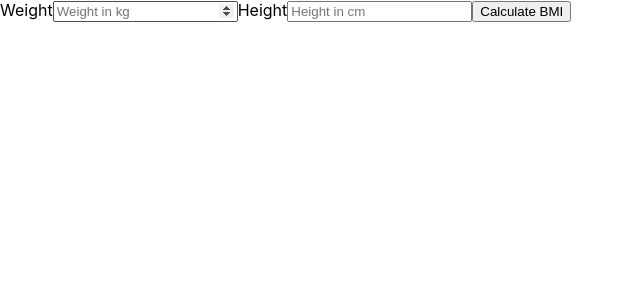
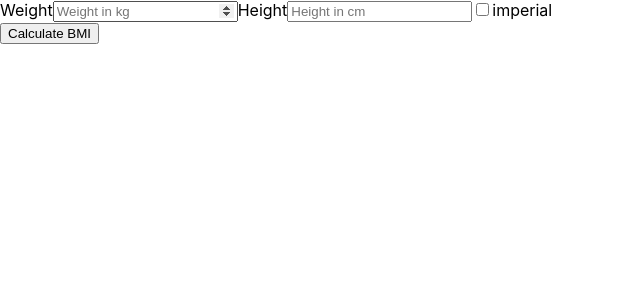
Before and after one commit to kermit-klein/react-bmi, a React (Create React App) app: page / in a window 1280 px wide. Shown: the top 300 px of the page, without its empty margins (0-640 px from the left). Built offline with nearby package versions, Linux system fonts and the light colour scheme.

Commit message:
Implemented the imperial component

```diff
--- a/src/App.jsx
+++ b/src/App.jsx
@@ -10,17 +10,27 @@ class App extends Component {
     height: "",
     bmiValue: "",
     bmiMessage: "",
+    imperial: false,
   };
 
-  onChangeHandler = (e) => this.setState({ [e.target.name]: e.target.value });
+  onChangeHandler = (e) => {
+    this.setState({
+      [e.target.name]: e.target.value,
+    });
+  };
 
   onSubmitHandler = (e) => {
     e.preventDefault();
     const [bmiValue, bmiMessage] = calculateBmi(
       this.state.weight,
-      this.state.height
+      this.state.height,
+      this.state.imperial
     );
     this.setState({ bmiValue: bmiValue, bmiMessage: bmiMessage });
+  };
+
+  onChangeCheck = () => {
+    this.setState({ imperial: !this.state.imperial });
   };
 
   render() {
@@ -29,8 +39,10 @@ class App extends Component {
         <Form
           weight={this.state.weight}
           height={this.state.height}
+          imperial={this.state.imperial}
           onChangeHandler={this.onChangeHandler}
           onSubmitHandler={this.onSubmitHandler}
+          onChangeCheck={this.onChangeCheck}
         />
         {this.state.bmiValue && (
           <Message
--- a/src/components/Form.jsx
+++ b/src/components/Form.jsx
@@ -1,13 +1,16 @@
 import React from "react";
 
 const Form = (props) => {
+  const placeholder_w = props.imperial ? "Weight in lbs" : "Weight in kg";
+  const placeholder_h = props.imperial ? "Height in inch" : "Height in cm";
+
   return (
     <form onSubmit={props.onSubmitHandler}>
       <label htmlFor="weight">Weight</label>
       <input
         type="number"
         required
-        placeholder="Weight in kg"
+        placeholder={placeholder_w}
         value={props.weight}
         name="weight"
         id="weight"
@@ -17,12 +20,15 @@ const Form = (props) => {
       <input
         type="number"
         required
-        placeholder="Height in cm"
+        placeholder={placeholder_h}
         value={props.height}
         name="height"
         id="height"
         onChange={props.onChangeHandler}
       />
+      <input type="checkbox" name="imperial" onChange={props.onChangeCheck} />
+      <label>imperial</label>
+      <br />
       <button id="calculate">Calculate BMI</button>
     </form>
   );
--- a/src/helpers/bmihelper.js
+++ b/src/helpers/bmihelper.js
@@ -1,11 +1,9 @@
 export const calculateBmi = (weight, height, imperial) => {
+  let bmiValue;
   if (!imperial) {
-    const bmiValue = (weight / ((height / 100) * (height / 100))).toFixed(2);
+    bmiValue = (weight / ((height / 100) * (height / 100))).toFixed(2);
   } else {
-    const bmiValue = (
-      (weight / ((height / 100) * (height / 100))) *
-      703
-    ).toFixed(2);
+    bmiValue = ((703 * weight) / (height * height)).toFixed(2);
   }
   const bmiMessage = setBMIMessage(bmiValue);
   return [bmiValue, bmiMessage];
```
